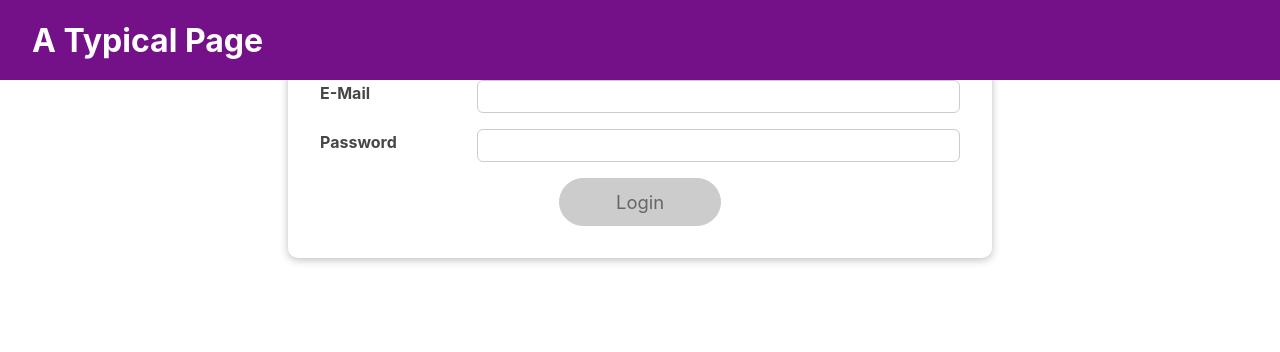
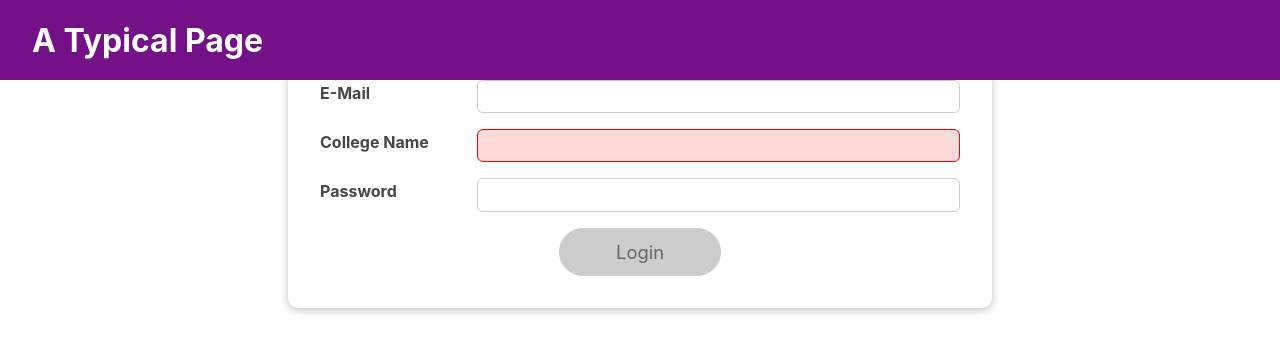
Before and after one commit to tanukeshari/tanukeshari-expenseitem, a React (Create React App) app: page / in a window 1280 px wide. Shown: the top 352 px of the page. Built offline with nearby package versions, Linux system fonts and the light colour scheme.

Commit message:
useEffect-hook-works

```diff
--- a/src/App.js
+++ b/src/App.js
@@ -36,5 +36,4 @@ function App() {
     </React.Fragment>
   );
 }
-
 export default App;
--- a/src/Components/Login/Login.js
+++ b/src/Components/Login/Login.js
@@ -1,4 +1,4 @@
-import React, { useState } from 'react';
+import React, { useState ,useEffect } from 'react';
 
 import Card from '../UI/Card';
 import classes from './Login.module.css';
@@ -10,21 +10,38 @@ const Login = (props) => {
   const [enteredPassword, setEnteredPassword] = useState('');
   const [passwordIsValid, setPasswordIsValid] = useState();
   const [formIsValid, setFormIsValid] = useState(false);
+  const [enteredCollegeName,setEnteredCollegeName] = useState('');
+  const [collegeNameIsValid,setCollegeNameIsValid] = useState(false);
+
+  useEffect(() => {
+    setFormIsValid(
+      enteredEmail.includes('@') && enteredPassword.trim().length > 6 &&
+      enteredCollegeName.trim().length > 6
+       );
+  },[enteredCollegeName,enteredEmail,enteredPassword]);
 
   const emailChangeHandler = (event) => {
     setEnteredEmail(event.target.value);
 
-    setFormIsValid(
-      event.target.value.includes('@') && enteredPassword.trim().length > 6
-    );
+    // setFormIsValid(
+    //   event.target.value.includes('@') && enteredPassword.trim().length > 6
+    // );
   };
 
   const passwordChangeHandler = (event) => {
     setEnteredPassword(event.target.value);
 
-    setFormIsValid(
-      event.target.value.trim().length > 6 && enteredEmail.includes('@')
-    );
+    // setFormIsValid(
+    //   event.target.value.trim().length > 6 && enteredEmail.includes('@')&&enteredCollegeName.trim().length>6
+    // );
+  };
+
+  const collegeNameChangeHandler = (event) => {
+    setEnteredCollegeName(event.target.value);
+
+    // setFormIsValid(
+    //   event.target.value.trim().length > 6  && enteredEmail.includes('@') && enteredPassword.trim().length >6
+    // );
   };
 
   const validateEmailHandler = () => {
@@ -35,9 +52,13 @@ const Login = (props) => {
     setPasswordIsValid(enteredPassword.trim().length > 6);
   };
 
+  const validateCollegeNameHandler = () => {
+    setCollegeNameIsValid(enteredCollegeName.trim().length > 6);
+  };
+
   const submitHandler = (event) => {
     event.preventDefault();
-    props.onLogin(enteredEmail, enteredPassword);
+    props.onLogin(enteredEmail, enteredPassword,enteredCollegeName);
   };
 
   return (
@@ -55,6 +76,20 @@ const Login = (props) => {
             value={enteredEmail}
             onChange={emailChangeHandler}
             onBlur={validateEmailHandler}
+          />
+        </div>
+        <div
+          className={`${classes.control} ${
+            collegeNameIsValid === false ? classes.invalid : ''
+          }`}
+        >
+          <label htmlFor="collegeName">College Name</label>
+          <input
+            type="collegeName"
+            id="collegeName"
+            value={enteredCollegeName}
+            onChange={collegeNameChangeHandler}
+            onBlur={validateCollegeNameHandler}
           />
         </div>
         <div
```
